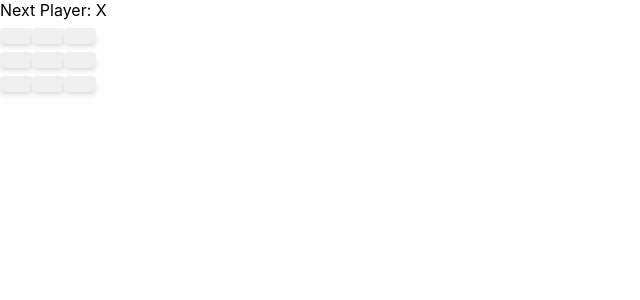
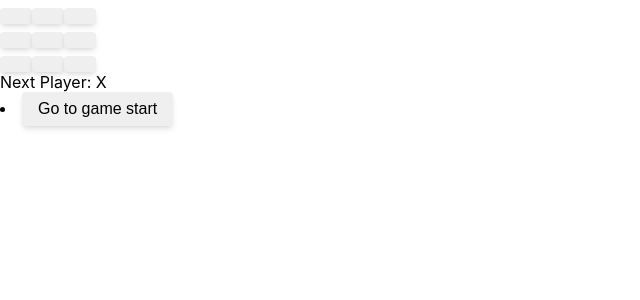
Before and after one commit to keunoh/react-doc2, a React (Create React App) app: page / in a window 1280 px wide. Shown: the top 300 px of the page, without its empty margins (0-640 px from the left). Built offline with nearby package versions, Linux system fonts and the light colour scheme.

Commit message:
react doc

```diff
--- a/src/index.js
+++ b/src/index.js
@@ -19,39 +19,18 @@
     };
   }
 
-  handleClick(i) {
-    const squares = this.state.squares.slice();
-    if (calculateWinner(squares) || squares[i]) {
-      return;
-    }
-    squares[i] = this.state.xIsNext ? "X" : "O";
-    this.setState({
-      squares: squares,
-      xIsNext: !this.state.xIsNext,
-    });
-  }
-
   renderSqaure(i) {
     return (
       <Square
-        value={this.state.squares[i]}
-        onClick={() => this.handleClick(i)}
+        value={this.props.squares[i]}
+        onClick={() => this.props.onClick(i)}
       />
     );
   }
 
   render() {
-    const winner = calculateWinner(this.state.squares);
-    let status;
-    if (winner) {
-      status = "Winner: " + winner;
-    } else {
-      status = "Next Player: " + (this.state.xIsNext ? "X" : "O");
-    }
-
     return (
       <div>
-        <div className="status">{status}</div>
         <div className="board-row">
           {this.renderSqaure(0)}
           {this.renderSqaure(1)}
@@ -73,15 +52,79 @@
 }
 
 class Game extends React.Component {
+  constructor(props) {
+    super(props);
+    this.state = {
+      history: [
+        {
+          squares: Array(9).fill(null),
+        },
+      ],
+      stepNumber: 0,
+      xIsNext: true,
+    };
+  }
+
+  handleClick(i) {
+    const history = this.state.history.slice(0, this.state.stepNumber + 1);
+    const current = history[history.length - 1];
+    const squares = current.squares.slice();
+    if (calculateWinner(squares) || squares[i]) {
+      return;
+    }
+    squares[i] = this.state.xIsNext ? "X" : "O";
+    this.setState({
+      history: history.concat([
+        {
+          squares: squares,
+        },
+      ]),
+      stepNumber: history.length,
+      xIsNext: !this.state.xIsNext,
+    });
+  }
+
+  jumpTo(step) {
+    this.setState({
+      stepNumber: step,
+      xIsNext: step % 2 === 0,
+    });
+  }
+
   render() {
+    const history = this.state.history;
+    const current = history[this.state.stepNumber];
+    const winner = calculateWinner(current.squares);
+
+    const moves = history.map((step, move) => {
+      console.log("step :", step);
+      console.log("move :", move);
+      const desc = move ? "Go to move #" + move : "Go to game start";
+      return (
+        <li key={move}>
+          <button onClick={() => this.jumpTo(move)}>{desc}</button>
+        </li>
+      );
+    });
+
+    let status;
+    if (winner) {
+      status = "Winner: " + winner;
+    } else {
+      status = "Next Player: " + (this.state.xIsNext ? "X" : "O");
+    }
+
     return (
       <div className="game">
         <div className="game-board">
-          <Board />
+          <Board
+            squares={current.squares}
+            onClick={(i) => this.handleClick(i)}
+          />
         </div>
         <div className="game-info">
-          <div>{/* status */}</div>
-          <div>{/* TODO */}</div>
+          <div>{status}</div>
+          <div>{moves}</div>
         </div>
       </div>
     );
```
